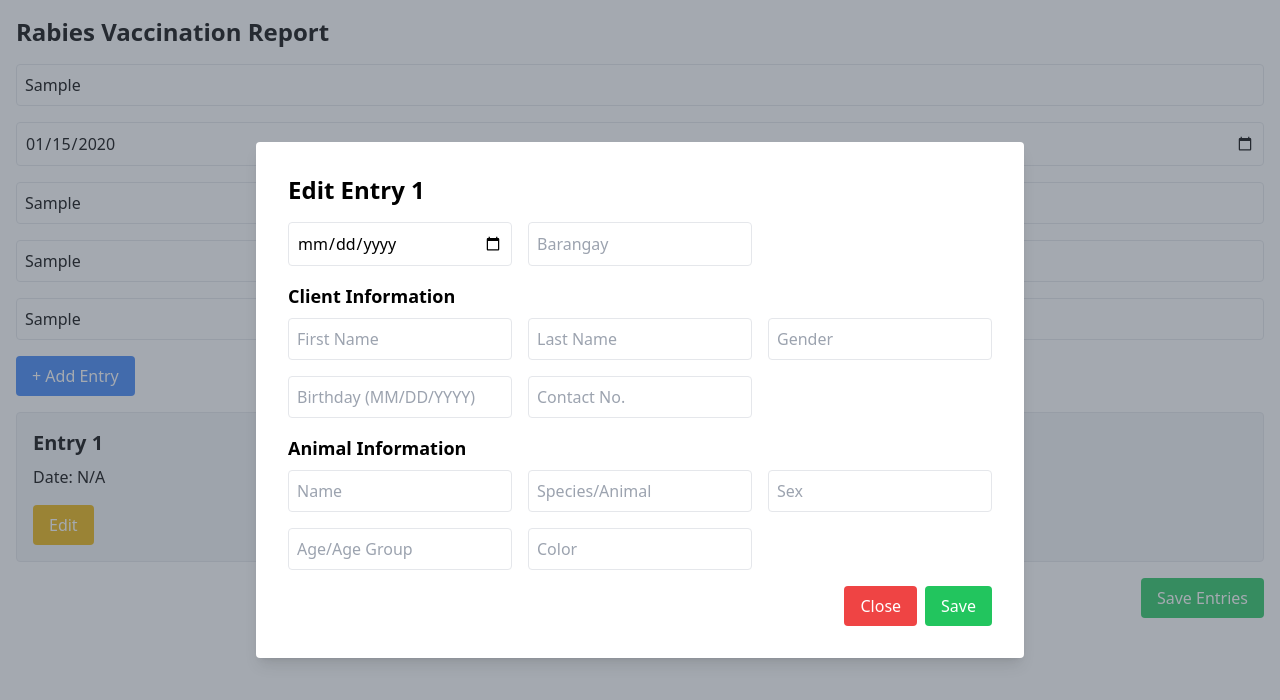
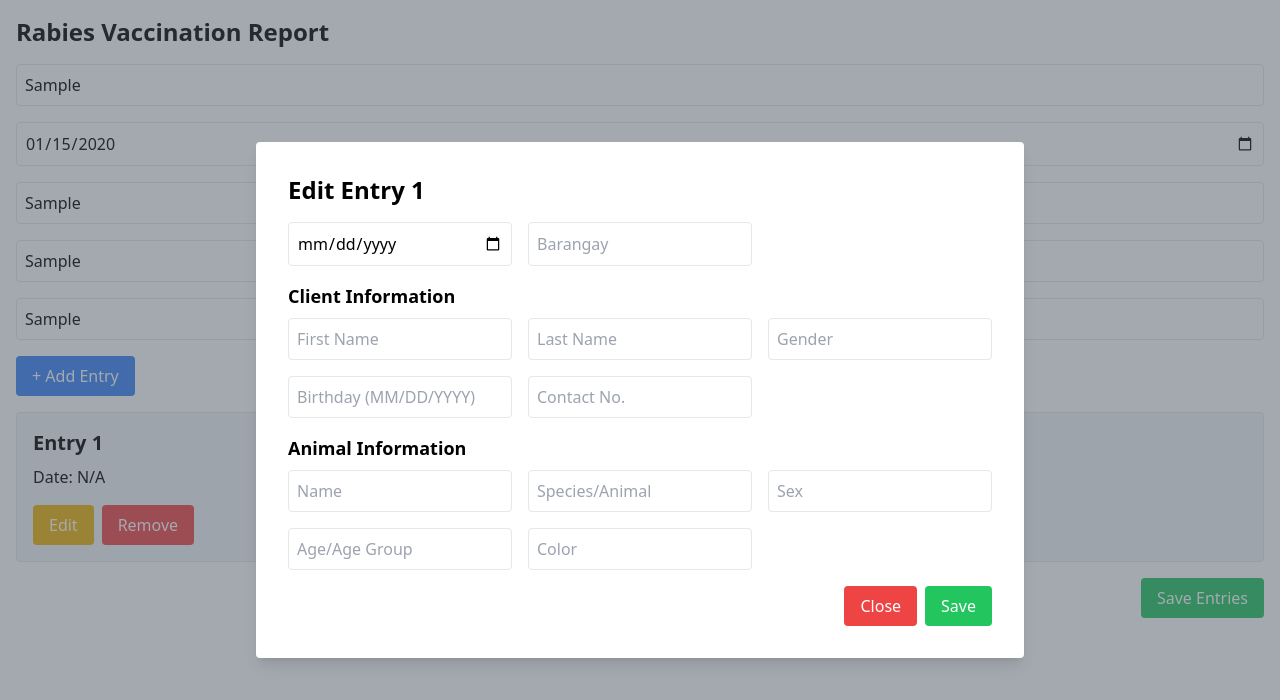
Before and after one commit to TonYacapin/PAAW, a React (Create React App) app in the folder dashboard/: page /Rabies in a window 1280 px wide. Both pictures are taken after typing "Sample", "2020-01-15", "Sample", "Sample", "Sample" into the empty fields and a click on the button "+ Add Entry". Shown: the top 700 px of the page. Built offline with nearby package versions, Linux system fonts and the light colour scheme.

Commit message:
updated Rabies form

```diff
--- a/dashboard/src/pages/RABIES/RabiesVaccinationReport.js
+++ b/dashboard/src/pages/RABIES/RabiesVaccinationReport.js
@@ -40,6 +40,17 @@ function RabiesVaccinationReport() {
     setIsModalOpen(true);
   };
 
+  const removeEntry = (index) => {
+    const newEntries = entries.filter((_, i) => i !== index);
+    setEntries(newEntries);
+    if (selectedEntry === index) {
+      setSelectedEntry(null);
+      setIsModalOpen(false);
+    } else if (selectedEntry > index) {
+      setSelectedEntry(selectedEntry - 1);
+    }
+  };
+
   const handleEntryChange = (index, field, value) => {
     const newEntries = [...entries];
     newEntries[index][field] = value;
@@ -70,8 +81,7 @@ function RabiesVaccinationReport() {
   // Function to save all entries
   const saveEntries = async () => {
     try {
-
-        console.log(entries)
+      console.log(entries);
       // Replace with your backend API URL
       const response = await axios.post('http://192.168.100.12:5000/api/entries', {
         municipality,
@@ -161,9 +171,16 @@ function RabiesVaccinationReport() {
             <button
               type="button"
               onClick={() => openModal(index)}
-              className="px-4 py-2 bg-yellow-500 text-white rounded"
+              className="px-4 py-2 bg-yellow-500 text-white rounded mr-2"
             >
               Edit
+            </button>
+            <button
+              type="button"
+              onClick={() => removeEntry(index)}
+              className="px-4 py-2 bg-red-500 text-white rounded"
+            >
+              Remove
             </button>
           </div>
         ))}
```
